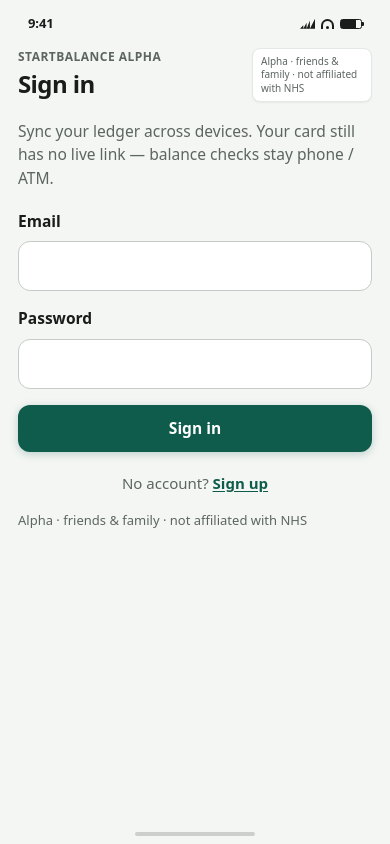
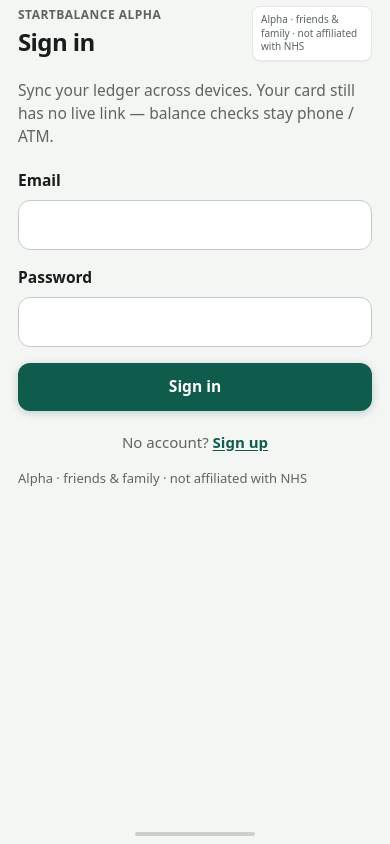
Before and after one commit to HERSHY121/startbalance, a React (Vite) app: page / in a window 390 px wide. Built offline with nearby package versions, Linux system fonts and the light colour scheme; no server answers.

Commit message:
Remove fake phone status bar (time, signal, battery)

```diff
--- a/src/App.css
+++ b/src/App.css
@@ -71,88 +71,6 @@
   flex-direction: column;
   overflow: hidden;
   position: relative;
-}
-
-.status-bar {
-  display: flex;
-  justify-content: space-between;
-  align-items: center;
-  padding: calc(14px + env(safe-area-inset-top, 0px)) 28px 8px;
-  font-size: 0.8125rem;
-  font-weight: 600;
-  color: var(--ink);
-  background: var(--cream);
-  flex-shrink: 0;
-}
-
-.status-time {
-  font-variant-numeric: tabular-nums;
-  letter-spacing: -0.01em;
-}
-
-.status-icons {
-  display: flex;
-  align-items: center;
-  gap: 6px;
-}
-
-.signal {
-  width: 15px;
-  height: 10px;
-  background: var(--ink);
-  clip-path: polygon(
-    0 100%,
-    22% 65%,
-    22% 100%,
-    44% 40%,
-    44% 100%,
-    66% 18%,
-    66% 100%,
-    100% 0,
-    100% 100%
-  );
-}
-
-.wifi {
-  width: 13px;
-  height: 10px;
-  border: 2px solid var(--ink);
-  border-bottom: none;
-  border-radius: 10px 10px 0 0;
-  background: transparent;
-  position: relative;
-}
-
-.wifi::after {
-  content: '';
-  position: absolute;
-  left: 50%;
-  bottom: 0;
-  width: 3px;
-  height: 3px;
-  margin-left: -1.5px;
-  border-radius: 50%;
-  background: var(--ink);
-}
-
-.battery {
-  width: 22px;
-  height: 10px;
-  border: 1.5px solid var(--ink);
-  border-radius: 2.5px;
-  position: relative;
-  background: linear-gradient(90deg, var(--ink) 75%, transparent 75%);
-}
-
-.battery::after {
-  content: '';
-  position: absolute;
-  right: -3px;
-  top: 2px;
-  width: 2px;
-  height: 4px;
-  background: var(--ink);
-  border-radius: 0 1px 1px 0;
 }
 
 .phone-screen {
--- a/src/components/PhoneFrame.tsx
+++ b/src/components/PhoneFrame.tsx
@@ -1,21 +1,11 @@
 import type { ReactNode } from 'react';
 
-type Props = { children: ReactNode; showStatusBar?: boolean };
+type Props = { children: ReactNode };
 
-export function PhoneFrame({ children, showStatusBar = true }: Props) {
+export function PhoneFrame({ children }: Props) {
   return (
     <div className="phone-shell">
       <div className="phone-frame">
-        {showStatusBar && (
-          <div className="status-bar" aria-hidden="true">
-            <span className="status-time">9:41</span>
-            <span className="status-icons">
-              <span className="signal" />
-              <span className="wifi" />
-              <span className="battery" />
-            </span>
-          </div>
-        )}
         <div className="phone-screen">{children}</div>
         <div className="home-indicator" aria-hidden="true" />
       </div>
```
